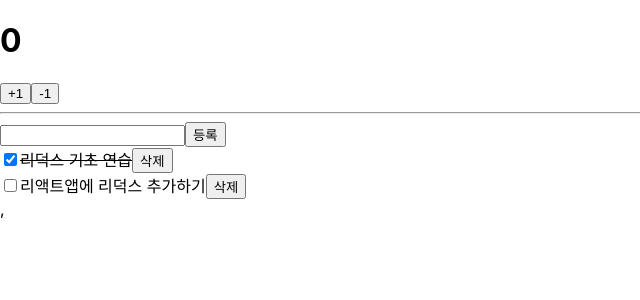
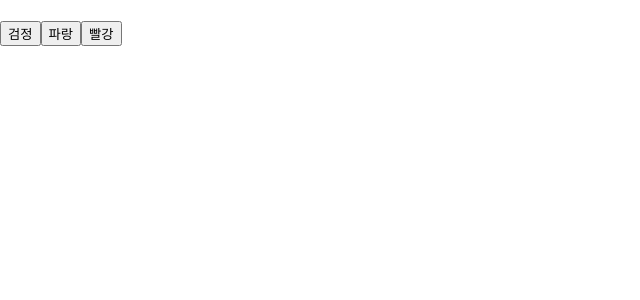
Before and after one commit to Bam-j/react-study, a React (Create React App) app: page / in a window 1280 px wide. Shown: the top 300 px of the page, without its empty margins (0-640 px from the left). Built offline with nearby package versions, Linux system fonts and the light colour scheme.

Commit message:
미들웨어 소개 포스팅

```diff
--- a/package.json
+++ b/package.json
@@ -17,6 +17,7 @@
     "redux-action": "^1.2.2",
     "redux-actions": "^2.6.5",
     "redux-devtools-extension": "^2.13.9",
+    "redux-logger": "^3.0.6",
     "web-vitals": "^1.0.1"
   },
   "scripts": {
--- a/src/App.js
+++ b/src/App.js
@@ -1,15 +1,8 @@
 import React from 'react';
-import ReduxCounterContainer from './codes/redux-tutorial/containers/ReduxCounterContainer';
-import TodosContainer from './codes/redux-tutorial/containers/TodosContainer';
+import ColorChangerContainer from './codes/middlewarePractice/container/ColorChangerContainer';
 
 const App = () => {
-    return (
-        <div>
-            <ReduxCounterContainer/>
-            <hr/>
-            <TodosContainer/>
-        </div>
-    );
+    return <ColorChangerContainer/>
 };
 
 export default App;
--- /dev/null
+++ b/src/codes/middlewarePractice/components/ColorChangerMW.js
@@ -0,0 +1,14 @@
+import React from 'react';
+
+const ColorChangerMW = ({text, color, setColorBlack, setColorBlue, setColorRed}) => {
+    return (
+        <div>
+            <h1 style={{color}}>{text}</h1>
+            <button onClick={setColorBlack}>검정</button>
+            <button onClick={setColorBlue}>파랑</button>
+            <button onClick={setColorRed}>빨강</button>
+        </div>
+    );
+};
+
+export default ColorChangerMW;
--- /dev/null
+++ b/src/codes/middlewarePractice/container/ColorChangerContainer.js
@@ -0,0 +1,23 @@
+import React from 'react';
+import {connect} from 'react-redux';
+import {setColorBlack, setColorBlue, setColorRed} from '../modules/colorChangerMW';
+import ColorChangerMW from '../components/ColorChangerMW';
+
+const ColorChangerContainer = ({text, color, setColorBlack, setColorBlue, setColorRed}) => {
+    return (
+        <ColorChangerMW text={text} color={color}
+                        onSetColorBlack={setColorBlack} onSetColorBlue={setColorBlue} onSetColorRed={setColorRed}/>
+    );
+};
+
+export default connect(
+    ({text, color}) => ({
+        text: text,
+        color: color,
+    }),
+    dispatch => ({
+        setColorBlack: () => dispatch(setColorBlack()),
+        setColorBlue: () => dispatch(setColorBlue()),
+        setColorRed: () => dispatch(setColorRed()),
+    })
+)(ColorChangerContainer);
--- /dev/null
+++ b/src/codes/middlewarePractice/modules/colorChangerMW.js
@@ -0,0 +1,33 @@
+import {createAction, handleActions} from 'redux-actions';
+
+const SET_COLOR_BLACK = 'colorChangerMW/SET_COLOR_BLACK';
+const SET_COLOR_BLUE = 'colorChangerMW/SET_COLOR_BLUE';
+const SET_COLOR_RED = 'colorChangerMW/SET_COLOR_RED';
+
+export const setColorBlack = createAction(SET_COLOR_BLACK);
+export const setColorBlue = createAction(SET_COLOR_BLUE);
+export const setColorRed = createAction(SET_COLOR_RED);
+
+const initialState = {
+    text: '검정',
+    color: '#000',
+};
+
+const colorChangerMW = handleActions(
+    {
+        [SET_COLOR_BLACK]: (text, color) => ({
+            text: 'bb',
+            color: '#000',
+        }),
+        [SET_COLOR_BLUE]: (state, action) => ({
+            text: state.text = action.payload
+        }),
+        [SET_COLOR_RED]: (state, action) => ({
+            text: '빨강',
+            color: '#f00',
+        }),
+    },
+    initialState
+);
+
+export default colorChangerMW;
--- /dev/null
+++ b/src/codes/middlewarePractice/modules/index.js
@@ -0,0 +1,6 @@
+import {combineReducers} from 'redux';
+import colorChangerMW from './colorChangerMW';
+
+const rootReducer = combineReducers({colorChangerMW});
+
+export default rootReducer;
--- a/src/index.js
+++ b/src/index.js
@@ -2,16 +2,15 @@ import React from 'react';
 import ReactDom from 'react-dom';
 import {createStore} from 'redux';
 import {Provider} from 'react-redux';
-import {composeWithDevTools} from 'redux-devtools-extension';
 import './index.css';
 import App from './App';
-import rootReducer from './codes/redux-tutorial/ducks-modules';
+import rootReducer from './codes/middlewarePractice/modules/index';
 
-const store = createStore(rootReducer, composeWithDevTools());
+const store = createStore(rootReducer);
 
 ReactDom.render(
     <Provider store={store}>
-        <App/>,
+        <App/>
     </Provider>,
-document.getElementById('root'),
+    document.getElementById('root'),
 );
```
Also changed, not shown: 2 other files (tests, documents, lock files or other folders).
